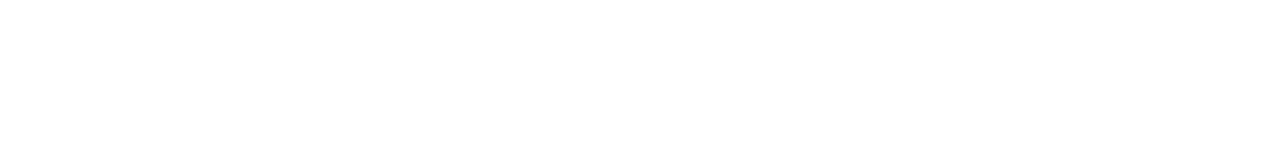
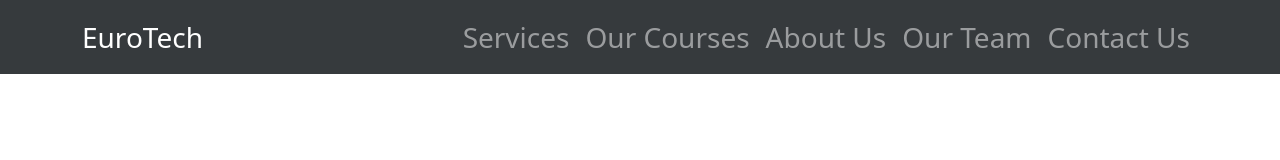
Before and after one commit to mrKORKMAZ/euroTech, a plain HTML site: page index.html in a window 1280 px wide. Drawn offline with nearby package versions, Linux system fonts and the light colour scheme.

Commit message:
nav & nav css

```diff
--- a/index.html
+++ b/index.html
@@ -21,6 +21,40 @@
     <title>EuroTech</title>
 </head>
 <body>
+    <nav class="navbar navbar-expand-lg bg-dark fixed-top fs-3">
+        <div class="container">
+          <a class="navbar-brand text-white fs-3" href="#">EuroTech</a>
+          <button
+            class="navbar-toggler"
+            type="button"
+            data-bs-toggle="collapse"
+            data-bs-target="#navbarNavAltMarkup"
+            aria-controls="navbarNavAltMarkup"
+            aria-expanded="false"
+            aria-label="Toggle navigation"
+          >
+            <span class="navbar-toggler-icon"></span>
+          </button>
+          <div
+            class="collapse navbar-collapse justify-content-end"
+            id="navbarNavAltMarkup"
+          >
+            <div class="navbar-nav">
+              <a class="nav-link active" aria-current="page" href="#our-services"
+                >Services</a
+              >
+              <a class="nav-link" href="#portfolio">Our Courses</a>
+              <a class="nav-link" href="#about-us">About Us</a>
+              <a class="nav-link" href="#our-team">Our Team</a>
+              <a class="nav-link" href="#contact-us">Contact Us</a>
+            </div>
+          </div>
+        </div>
+      </nav>
+
+
+
+
 
 
 
--- a/style.css
+++ b/style.css
@@ -0,0 +1,14 @@
+.navbar-nav a {
+    color: white !important;
+    opacity: 0.5;
+
+    &:hover {
+        opacity: 0.8;
+    }
+
+}
+
+.navbar {
+    opacity: 0.9;
+
+}
```
